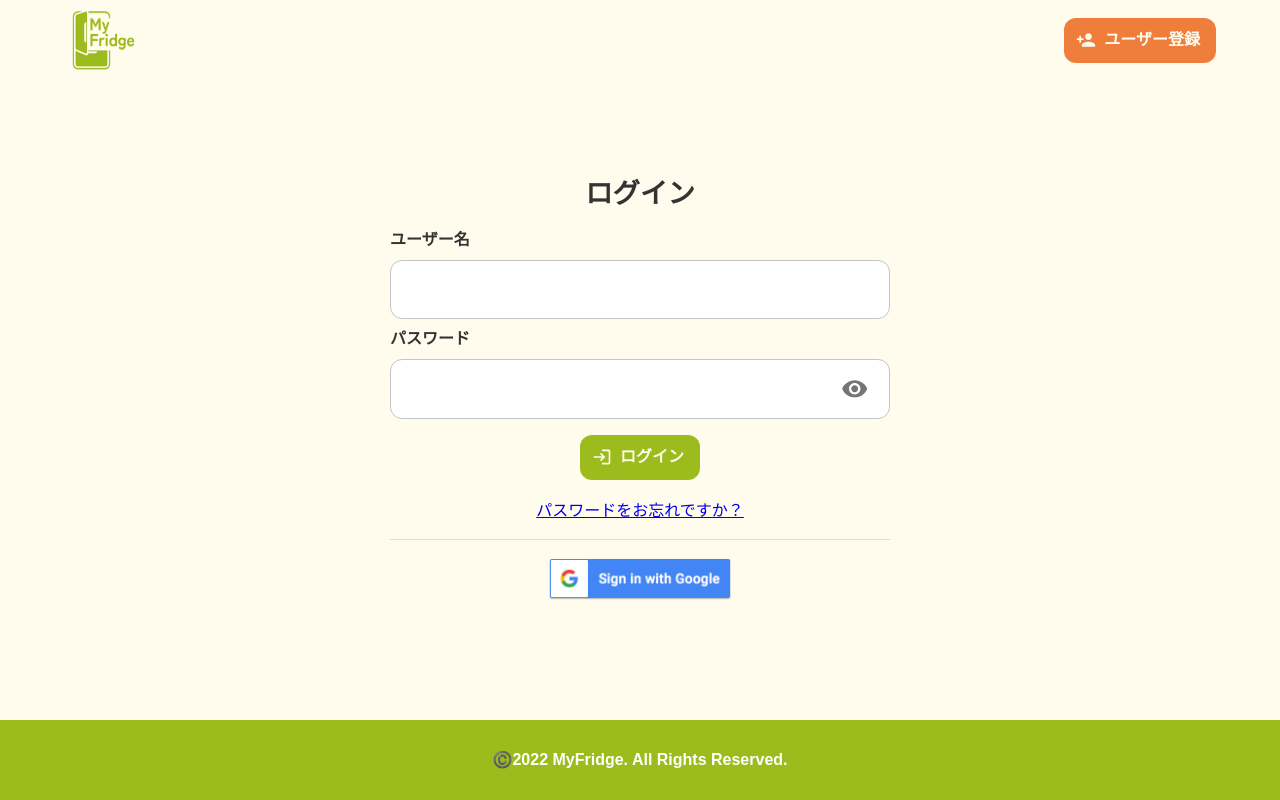
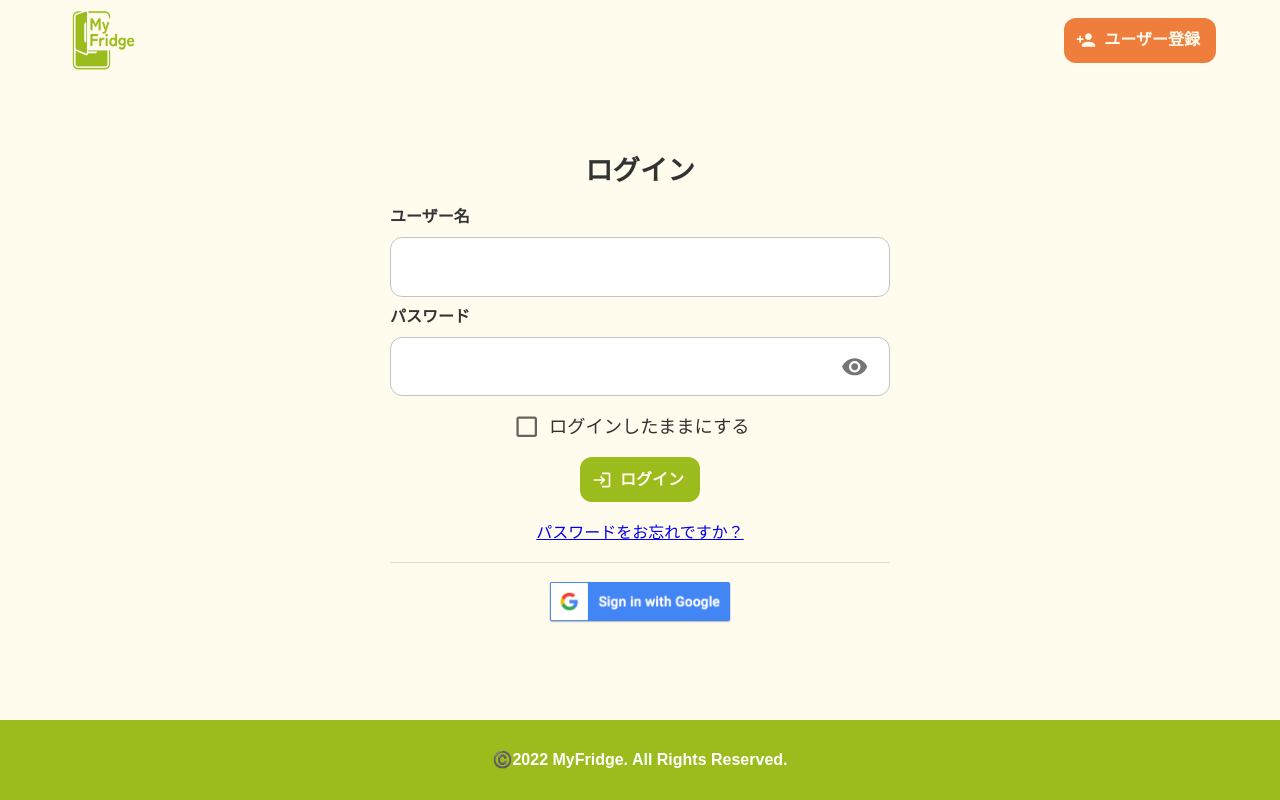
Before and after one commit to masaokaka/my-fridge-frontend, a React (Vite) app in the folder src/: page / in a window 1280 px wide. Built offline with nearby package versions, Linux system fonts and the light colour scheme; no server answers; a web font is replaced by a local one.

Commit message:
add: #17 モックサーバーの実装

```diff
--- a/src/src/components/pages/Login/container.tsx
+++ b/src/src/components/pages/Login/container.tsx
@@ -25,15 +25,22 @@ const LoginContainer = () => {
     defaultValues: {
       username: '',
       password: '',
+      rememberPassword: false,
     },
   });
   /** ログインAPI実行 */
-  const login = async ({ username, password }: LoginAPIParamType) => {
+  const login = async ({
+    username,
+    password,
+    rememberPassword,
+  }: LoginAPIParamType) => {
+    // ! 認証周りのロジックについては後日対応する。
     const hashedPassword = sha512(password).toString();
     try {
       const { data } = await axios.post<LoginAPIResponseType>('login', {
         username,
         password: hashedPassword,
+        rememberPassword,
       });
       if (data.sessionId) {
         Cookies.set('sessionId', data.sessionId, { expires: 7 });
--- a/src/src/components/pages/Login/presenter.tsx
+++ b/src/src/components/pages/Login/presenter.tsx
@@ -2,7 +2,9 @@ import { ReactNode } from 'react';
 import { Control, Controller, UseFormHandleSubmit } from 'react-hook-form';
 import {
   Box,
+  Checkbox,
   Divider,
+  FormControlLabel,
   IconButton,
   InputLabel,
   Stack,
@@ -12,7 +14,7 @@ import { Login, Visibility, VisibilityOff } from '@mui/icons-material';
 import { CustomTextField } from '../../uiParts/CustomTextField';
 import { CustomButton } from '../../uiParts/CustomButton';
 import GoogleAuthButtonImg from '../../../assets/google_sign_in_img.png';
-import { LoginAPIParamType, LoginFormValueType } from './types';
+import { LoginFormValueType } from './types';
 import { validationRules } from './const';
 import { TEXT_COLOR } from '../../../style';
 import { CustomLink } from '../../uiParts/CustomLink';
@@ -20,7 +22,7 @@ import { CustomLink } from '../../uiParts/CustomLink';
 type Props = {
   control: Control<LoginFormValueType>;
   handleSubmit: UseFormHandleSubmit<LoginFormValueType, undefined>;
-  login: (data: LoginAPIParamType) => Promise<void>;
+  login: (data: LoginFormValueType) => Promise<void>;
   canSeePassword: boolean;
   showPassword: () => void;
   serverError: string;
@@ -114,37 +116,26 @@ const LoginPresenter = ({
           />
         )}
       />
-      {/* <Controller
-        name="password"
-        control={control}
-        rules={validationRules.password}
-        render={({
-          field: { value, onChange, ref },
-          fieldState: { error },
-        }) => (
-          <CustomTextField
-            id="password"
-            type={canSeePassword ? 'text' : 'password'}
-            autoComplete="password"
-            icon={
-              <IconButton onClick={showPassword}>
-                {canSeePassword ? <VisibilityOff /> : <Visibility />}
-              </IconButton>
-            }
-            value={value}
-            onChange={onChange}
-            inputRef={ref}
-            error={Boolean(error)}
-            helperText={error?.message}
-          />
-        )}
-      /> */}
+      <Box textAlign="center">
+        <Controller
+          name="rememberPassword"
+          control={control}
+          render={({ field: { value, onChange, ref } }) => (
+            <FormControlLabel
+              control={
+                <Checkbox value={value} onChange={onChange} inputRef={ref} />
+              }
+              label="ログインしたままにする"
+            />
+          )}
+        />
+      </Box>
       {serverError && (
         <Typography color="error" fontWeight={600}>
           {serverError}
         </Typography>
       )}
-      <Box mt={1} textAlign="center">
+      <Box textAlign="center">
         <CustomButton
           variant="contained"
           color="primary"
--- a/src/src/components/pages/Login/types.ts
+++ b/src/src/components/pages/Login/types.ts
@@ -1,11 +1,13 @@
 export type LoginFormValueType = {
   username: string;
   password: string;
+  rememberPassword: boolean;
 };
 
 export type LoginAPIParamType = {
   username: string;
   password: string;
+  rememberPassword: boolean;
 };
 
 export type LoginAPIResponseType = {
--- a/src/src/test/server/handlers/login.ts
+++ b/src/src/test/server/handlers/login.ts
@@ -6,7 +6,8 @@ import {
 
 export const loginHandlers = [
   rest.post<LoginAPIParamType>('/login', async (req, res, ctx) => {
-    const { username, password } = await req.json<LoginAPIParamType>();
+    const { username, password, rememberPassword } =
+      await req.json<LoginAPIParamType>();
     if (password && username) {
       return res(
         ctx.status(200),
```
